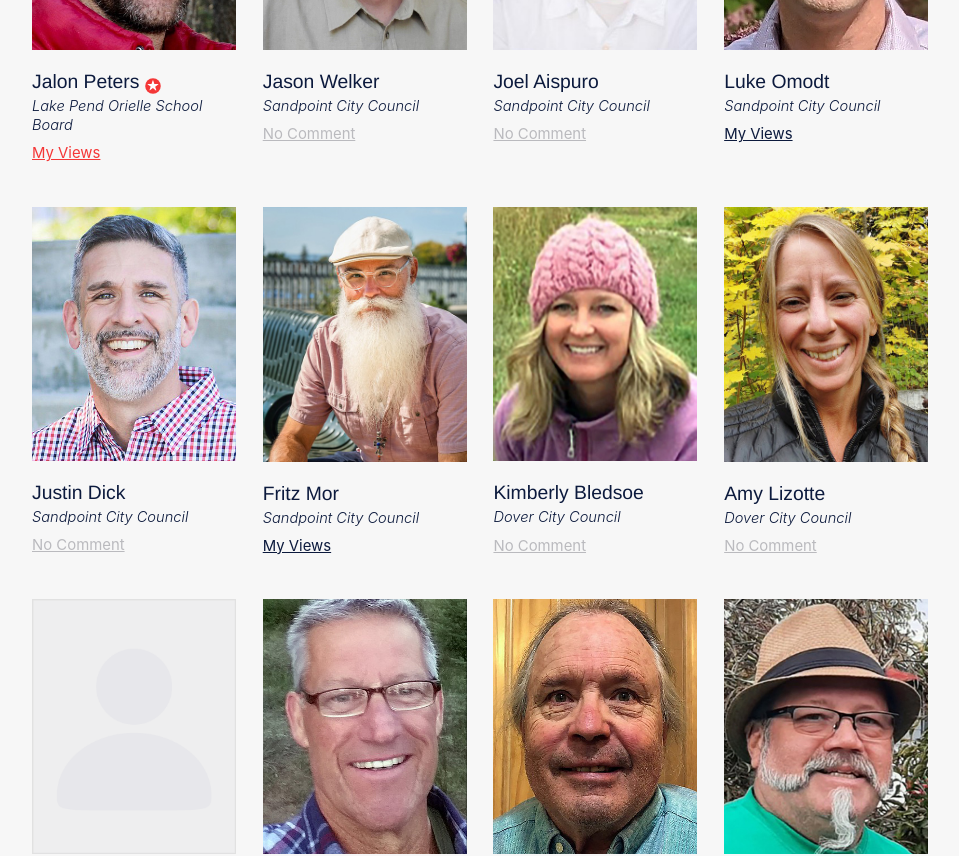
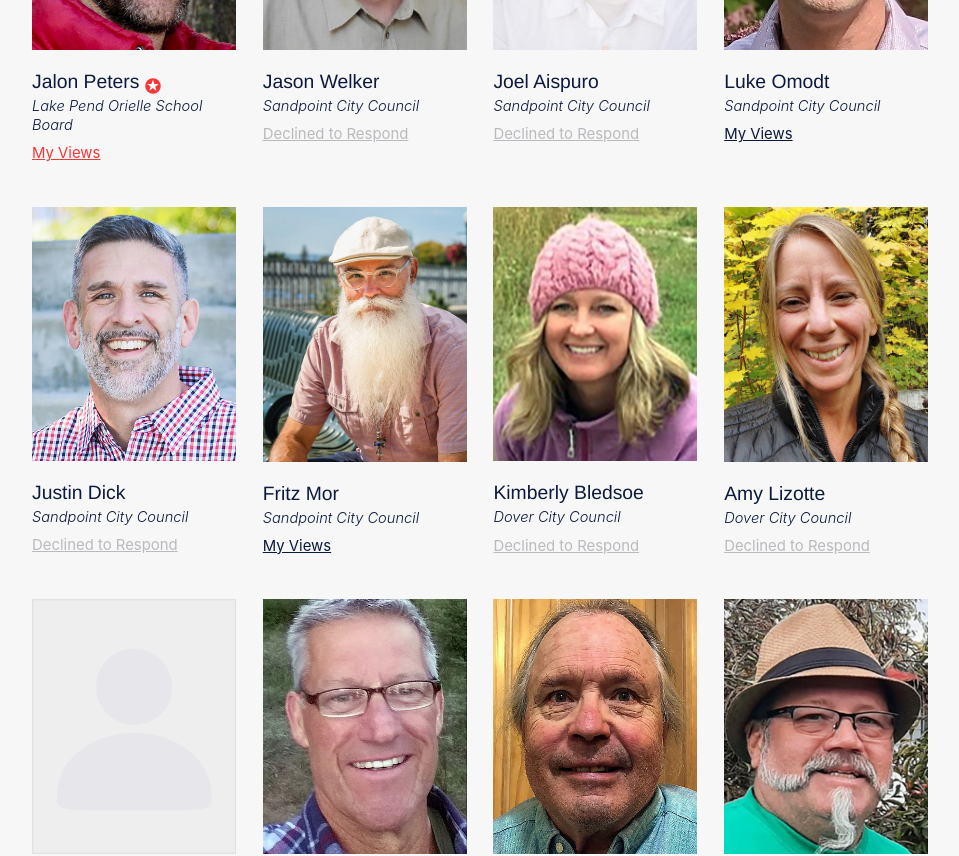
Before and after one commit to pactechteam/bonnervotes, a Next.js app: page / in a window 1280 px wide. Shown: the part 2100-2956 px from the top of the page, without its empty margins (160-1119 px from the left). Built offline with nearby package versions, Linux system fonts and the light colour scheme.

Commit message:
declined to respond

```diff
--- a/components/Candidate.jsx
+++ b/components/Candidate.jsx
@@ -34,7 +34,7 @@ function Candidate({ data }) {
           isEndorsed ? styles.endorsedLink : '',
           noResponse ? styles.noResponseLink : '',
           )} target="_blank">
-          {noResponse ? "No Comment" : "My Views"}
+          {noResponse ? "Declined to Respond" : "My Views"}
         </a>
       </Link>
 
```
